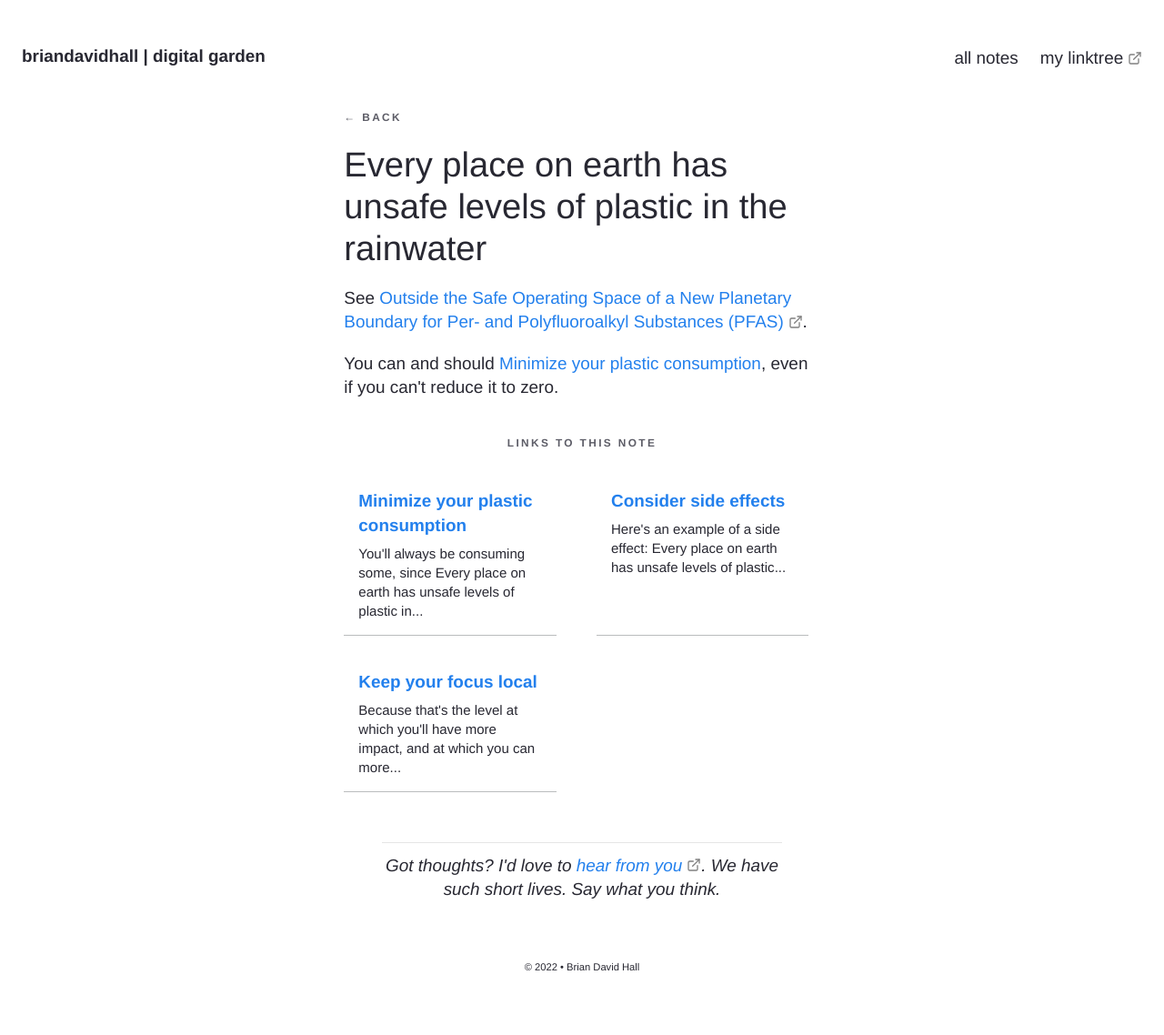
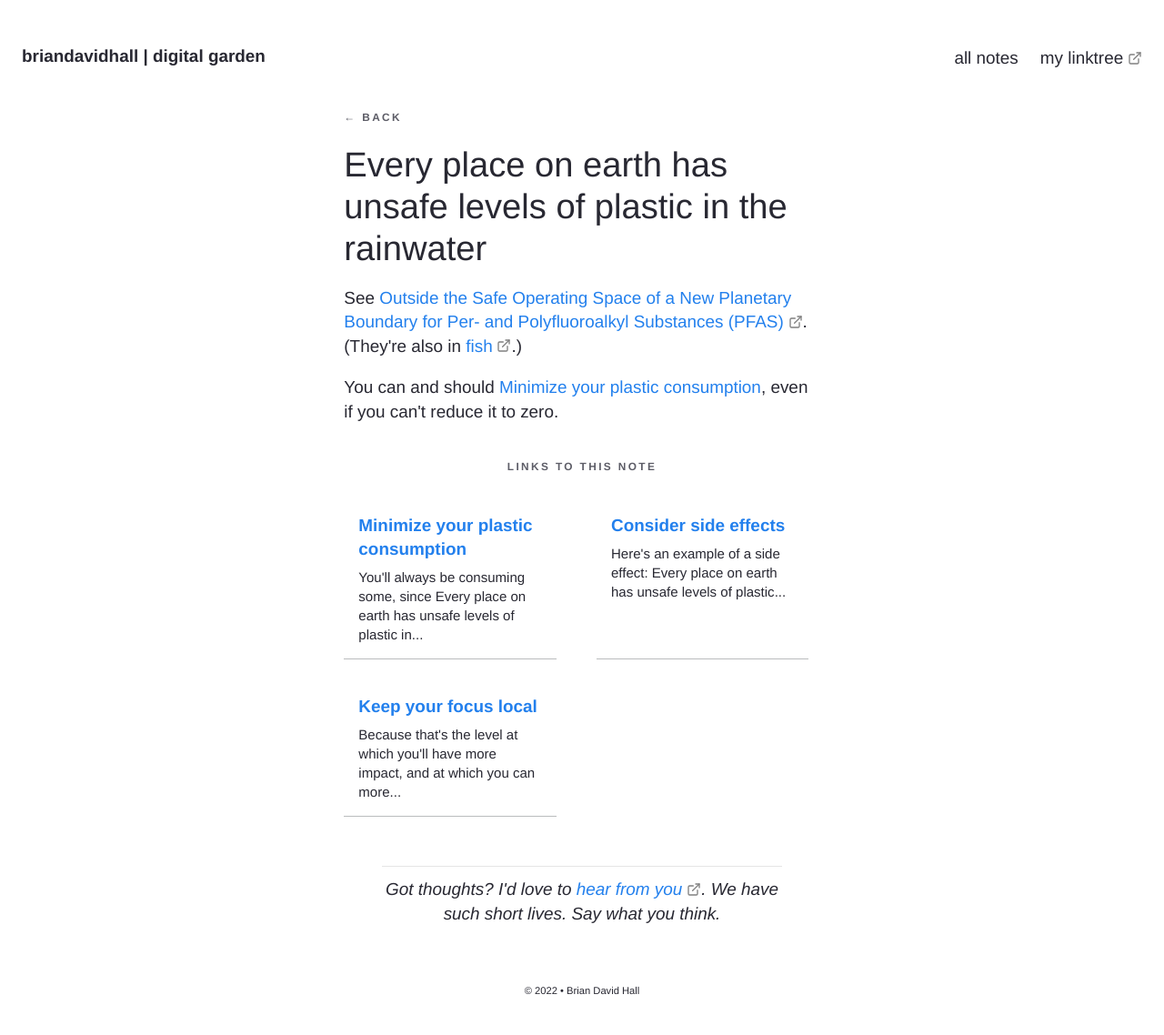
Before and after one commit to bruab/garden, a Jekyll site: the page built from _notes/Every place on earth has unsafe levels of plastic in the rainwater.md, in a window 1280 px wide. Shown: the whole page at 91% size. Built offline with Jekyll 4.4.1, drawn with Linux system fonts in a browser that asks for light colours; before the commit the page ends 1112 px from its top, so only the background shows below that.

Commit message:
add link to fish pfas article

```diff
--- a/_notes/Every place on earth has unsafe levels of plastic in the rainwater.md
+++ b/_notes/Every place on earth has unsafe levels of plastic in the rainwater.md
@@ -8,6 +8,6 @@ date: 2022-10-20
 
 ---
 
-See [Outside the Safe Operating Space of a New Planetary Boundary for Per- and Polyfluoroalkyl Substances (PFAS)](https://pubs.acs.org/doi/10.1021/acs.est.2c02765).
+See [Outside the Safe Operating Space of a New Planetary Boundary for Per- and Polyfluoroalkyl Substances (PFAS)](https://pubs.acs.org/doi/10.1021/acs.est.2c02765). (They're also in [fish](https://www.theguardian.com/environment/2023/feb/24/pfas-michigan-rivers-fish-study).)
 
 You can and should [[Minimize your plastic consumption]], even if you can't reduce it to zero.
```
